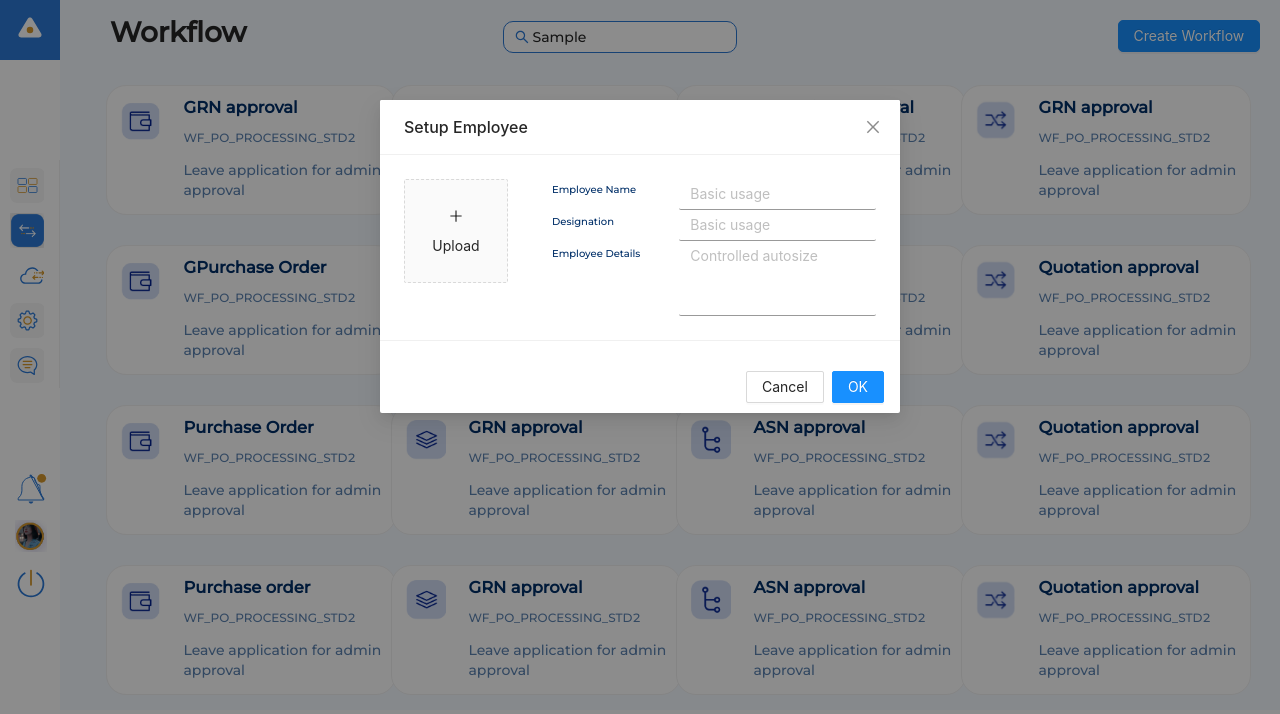
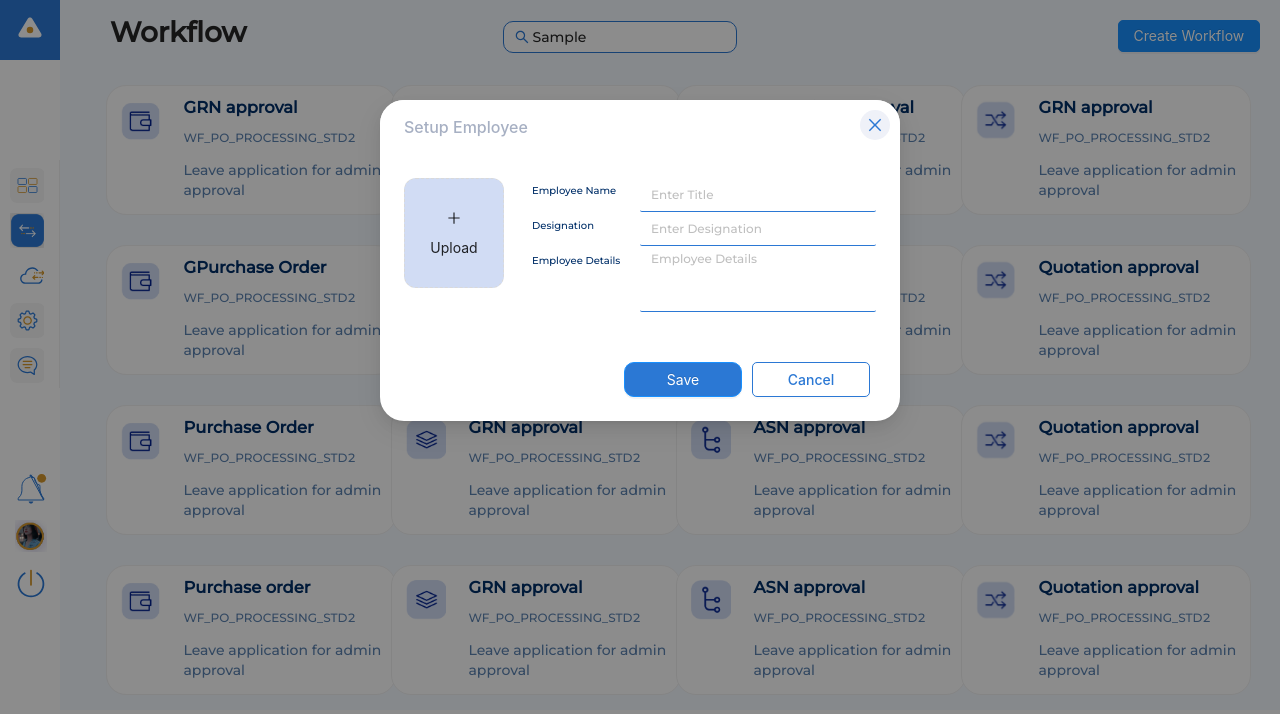
Before and after one commit to Manikandan610/CardHover, a React (Create React App) app: page / in a window 1280 px wide. Both pictures are taken after typing "Sample" into the empty fields and a click on the button "Create Workflow". Shown: the top 714 px of the page. Built offline with nearby package versions, Linux system fonts and the light colour scheme.

Commit message:
Data Store Locally

```diff
--- a/src/Components/Dashboard/Header.tsx
+++ b/src/Components/Dashboard/Header.tsx
@@ -30,11 +30,32 @@ const getBase64 = (img: RcFile, callback: (url: string) => void) => {
 
 function HeaderPart() {
 
+  //Mode Code
     const [isModalVisible, setIsModalVisible] = useState(false);
+
+    const [employeeName, setEmployeeName] = useState('');
+    const [empdesignation, setEmployeeDesignation] = useState('');
+    const [employeedetails, setEmployeeDetails] = useState('');
+
     const showModal = () => {
       setIsModalVisible(true);
     };
     const handleOk = () => {
+      let payload =[{
+        name:employeeName,
+        designation:empdesignation,
+        employedetails:employeedetails
+      }]
+       console.log(payload);
+      //  useEffect(() => {
+      //   localStorage.setItem('items', JSON.stringify(payload));
+      // }, [payload]);
+      localStorage.setItem('Employee Name', employeeName);
+      localStorage.setItem('Employee Designation', empdesignation);
+      localStorage.setItem('Employee Details', employeedetails);
+      setEmployeeName('');
+      setEmployeeDesignation('');
+      setEmployeeDetails('');
       setIsModalVisible(false);
     };
     const handleCancel = () => {
@@ -67,7 +88,8 @@ function HeaderPart() {
     );
 
     //TextArea Content
-    const [value, setValue] = useState('');
+    //const [value, setValue] = useState('');
+
 
   return (
     <Header>
@@ -81,7 +103,7 @@ function HeaderPart() {
         <Col span={6} className="midright">
             <Button type="primary" className="headright" onClick={showModal}>Create Workflow</Button>
 
-                <Modal title="Setup Employee" visible={isModalVisible} onOk={handleOk} onCancel={handleCancel}>
+                <Modal title="Setup Employee" visible={isModalVisible} onCancel={handleCancel} footer={null}>
                     <Row>
                         <Col span={6}>
                             <Upload
@@ -96,21 +118,28 @@ function HeaderPart() {
                                 {imageUrl ? <img src={imageUrl} alt="avatar" style={{ width: '100%' }} /> : uploadButton}
                             </Upload>
                         </Col>
-                        <Col span={8} className="col2para">
+                        <Col span={6} className="col2para">
                             <p>Employee Name</p>
                             <p>Designation</p>
                             <p>Employee Details</p>
                         </Col>
-                        <Col span={10} className="col3field">
-                            <Input placeholder="Basic usage" />
-                            <Input placeholder="Basic usage" />
+                        <Col span={12} className="col3field">
+                            <Input placeholder="Enter Title" className="inputText" onChange={(value:any)=>setEmployeeName(value.target.value)} />
+                            <Input placeholder="Enter Designation" className="inputText" onChange={(value:any)=>setEmployeeDesignation(value.target.value)} />
                             <TextArea
-                                value={value}
-                                onChange={e => setValue(e.target.value)}
-                                placeholder="Controlled autosize"
+                                // value={value}
+                                //  onChange={e => setValue(e.target.value)}
+                                placeholder="Employee Details"
                                 autoSize={{ minRows: 3, maxRows: 5 }}
+                                className="inputTextarea"
+                                onChange={(value:any)=>setEmployeeDetails(value.target.value)}
                             />
                         </Col>
+                    </Row>
+                    <Row className="popupfooter">
+                    <Button type="primary" className="popupbtn" onClick={handleOk}>Save</Button>
+                    <Button className="popupdelbtn" onClick={handleCancel}>Cancel</Button>
+
                     </Row>
                 </Modal>
         </Col>
--- a/src/Components/Dashboard/Sidebar.css
+++ b/src/Components/Dashboard/Sidebar.css
@@ -187,17 +187,81 @@
   background: transparent;
   border: none;
   outline: 0;
-  border-bottom: 1px solid #999;
+  border-bottom: 1px solid #2B78D4;
 }
-.col2para{
+.col2para p{
+  display: flex;
+  flex-direction: column;
   color: #002F68;
   font-weight: 400;
   font-size: 10px;
-  line-height: 22px;
-  padding-left: 30px;
+  line-height: 25px;
+  padding-left: 10px;
   font-family: 'Montserrat', sans-serif;
 }
-.col3field{
-  /* font-family: 'Montserrat', sans-serif;
-  line-height: 22px; */
+.ant-modal-header{
+  border-radius: 24px 24px 0 0;
+  border-bottom: none;
 }
+.ant-modal-content{
+  border-radius: 24px !important;
+}
+.ant-modal-title{
+  color: #A7B0C3 !important;
+}
+
+
+.ant-upload.ant-upload-select-picture-card {
+  border-radius: 12px !important;
+  width: 100px !important;
+  height: 110px !important;
+  background-color: #D1DCF4;
+}
+.popupfooter{
+  margin-top: 40px !important;
+}
+.popupbtn{
+  float: right;
+  border-radius: 10px;
+  width: 25%;
+  height: 35px !important;
+  margin: 10px 0px 0 220px !important;
+  background-color: #2B78D4;
+}
+.popupdelbtn{
+  border-radius: 5px;
+  width: 25%;
+  height: 35px !important;
+  font-weight: 500;
+  margin: 10px 0px 0 10px !important;
+  border-style: solid;
+  border-color: #2B78D4;
+  border-width: 1px;
+  color: #2B78D4;
+}
+.ant-modal-close-x {
+  width: 30px;
+  height: 30px;
+  border-radius: 95px;
+  background-color: #EFF1F8;
+  margin: 10px 10px;
+  color: #2B78D4;
+  line-height: 30px;
+}
+.inputText, .inputText:focus{
+  color: #002F68;
+  font-weight: 700;
+  font-family: 'Montserrat', sans-serif;
+  font-size: 16px;
+  line-height: 25px;
+}
+.ant-input:placeholder-shown{
+  font-size: 12px;
+  font-weight: 100;
+}
+.inputTextarea{
+  color: #002F68;
+  font-weight: 400;
+  font-family: 'Montserrat', sans-serif;
+  font-size: 12px;
+}
```
